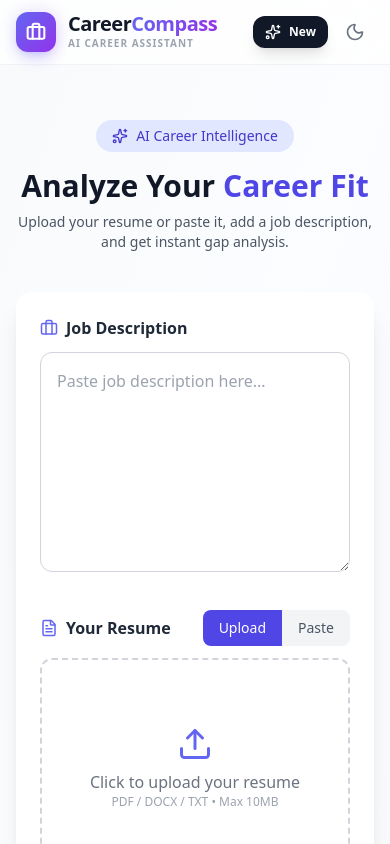
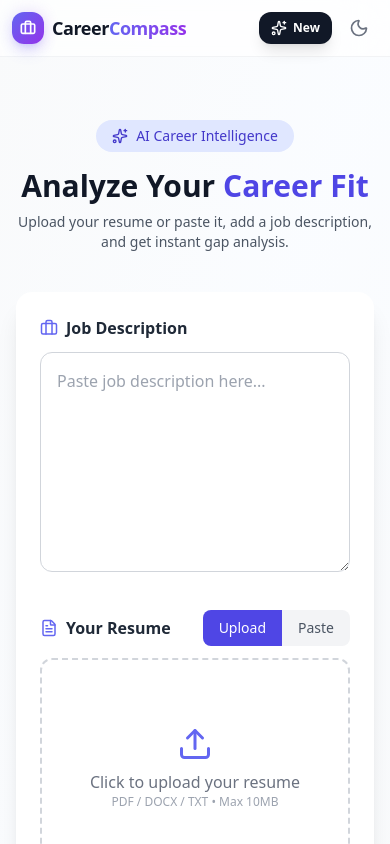
Before and after one commit to Aravind565/Career-Compass, a React app in the folder frontend/: page / in a window 390 px wide. Shown: the top 844 px of the page. Built offline with nearby package versions, Linux system fonts and the light colour scheme; the HTML template or start-up script is replaced by a standard one.

Commit message:
Header change

```diff
--- a/frontend/src/components/Header.jsx
+++ b/frontend/src/components/Header.jsx
@@ -3,45 +3,70 @@ import { Briefcase, Sun, Moon, Sparkles } from 'lucide-react';
 
 const Header = ({ theme, toggleTheme, onNewAnalysis }) => {
   return (
-    <header className="fixed top-0 left-0 right-0 z-50 transition-all duration-300 backdrop-blur-xl bg-white/70 dark:bg-gray-900/70 border-b border-gray-200/50 dark:border-gray-800/50">
-      <div className="max-w-7xl mx-auto px-4 sm:px-6 lg:px-8">
-        <div className="flex items-center justify-between h-16 sm:h-20">
+    <header className="fixed top-0 left-0 right-0 z-50 transition-all duration-300 backdrop-blur-xl
+      bg-white/70 dark:bg-gray-900/70 border-b border-gray-200/50 dark:border-gray-800/50">
 
+      <div className="max-w-7xl mx-auto px-3 sm:px-6 lg:px-8">
+        <div className="flex items-center justify-between h-14 sm:h-20">
+
+          {/* Logo Section */}
           <div
-            className="flex items-center gap-3 cursor-pointer group select-none"
+            className="flex items-center gap-2 sm:gap-3 cursor-pointer group select-none"
             onClick={onNewAnalysis}
           >
-            <div className="relative">
-              <div className="absolute inset-0 bg-gradient-to-r from-indigo-500 to-purple-600 rounded-xl blur opacity-20 group-hover:opacity-40 transition-opacity duration-300" />
-              <div className="relative p-2.5 rounded-xl bg-gradient-to-br from-indigo-500 to-purple-600 shadow-lg shadow-indigo-500/20 group-hover:scale-105 transition-transform duration-300">
-                <Briefcase className="w-5 h-5 sm:w-6 sm:h-6 text-white" strokeWidth={2.5} />
+            <div className="relative shrink-0">
+              <div className="absolute inset-0 bg-gradient-to-r from-indigo-500 to-purple-600
+                rounded-xl blur opacity-20 group-hover:opacity-40 transition-opacity duration-300" />
+              <div className="relative p-2 rounded-xl sm:p-2.5 bg-gradient-to-br
+                from-indigo-500 to-purple-600 shadow-lg shadow-indigo-500/20
+                group-hover:scale-105 transition-transform duration-300">
+                <Briefcase className="w-4 h-4 sm:w-6 sm:h-6 text-white" strokeWidth={2.5} />
               </div>
             </div>
 
-            <div className="flex flex-col justify-center">
-              <h1 className="text-xl sm:text-2xl font-extrabold tracking-tight text-gray-900 dark:text-white leading-none">
-                Career<span className="text-transparent bg-clip-text bg-gradient-to-r from-indigo-500 to-purple-600">Compass</span>
+            {/* Title */}
+            <div className="flex flex-col leading-none">
+              <h1 className="font-extrabold tracking-tight text-gray-900 dark:text-white
+                text-lg sm:text-2xl">
+                Career
+                <span className="text-transparent bg-clip-text bg-gradient-to-r
+                  from-indigo-500 to-purple-600">
+                  Compass
+                </span>
               </h1>
-              <p className="text-[10px] sm:text-xs font-bold text-gray-400 uppercase tracking-widest mt-0.5 group-hover:text-indigo-500 transition-colors">
+
+              {/* Subtitle (Hidden on very small screens) */}
+              <p className="hidden xs:block text-[9px] sm:text-xs font-semibold
+                text-gray-400 uppercase tracking-widest mt-0.5 group-hover:text-indigo-500 transition-colors">
                 AI Career Assistant
               </p>
             </div>
           </div>
 
+          {/* Right Section */}
           <div className="flex items-center gap-2 sm:gap-4">
+
+            {/* New Analysis Button */}
             <button
               onClick={onNewAnalysis}
-              className="flex items-center gap-2 px-3 sm:px-5 py-2 sm:py-2.5 text-xs sm:text-sm font-bold text-white bg-gray-900 dark:bg-white dark:text-gray-900 rounded-xl hover:bg-gray-800 dark:hover:bg-gray-100 transition-all shadow-lg hover:shadow-xl active:scale-95 group"
+              className="flex items-center gap-1.5 sm:gap-2 px-3 sm:px-5 py-2 sm:py-2.5
+              text-xs sm:text-sm font-bold text-white bg-gray-900 dark:bg-white
+              dark:text-gray-900 rounded-xl hover:bg-gray-800 dark:hover:bg-gray-100
+              transition-all shadow-lg hover:shadow-xl active:scale-95 group"
             >
               <Sparkles className="w-4 h-4 group-hover:animate-pulse" />
               <span className="hidden sm:inline">New Analysis</span>
               <span className="sm:hidden">New</span>
             </button>
 
+            {/* Theme Toggle */}
             <button
               onClick={toggleTheme}
-              className="p-2 sm:p-2.5 rounded-xl text-gray-500 hover:text-gray-900 dark:text-gray-400 dark:hover:text-white hover:bg-gray-100 dark:hover:bg-gray-800 transition-all active:scale-95 border border-transparent hover:border-gray-200 dark:hover:border-gray-700"
               aria-label="Toggle Theme"
+              className="p-2 sm:p-2.5 rounded-xl text-gray-500 hover:text-gray-900
+              dark:text-gray-400 dark:hover:text-white hover:bg-gray-100 dark:hover:bg-gray-800
+              transition-all active:scale-95 border border-transparent hover:border-gray-200
+              dark:hover:border-gray-700"
             >
               {theme === 'light' ? (
                 <Moon className="w-5 h-5" strokeWidth={2} />
@@ -49,6 +74,7 @@ const Header = ({ theme, toggleTheme, onNewAnalysis }) => {
                 <Sun className="w-5 h-5" strokeWidth={2} />
               )}
             </button>
+
           </div>
         </div>
       </div>
```
